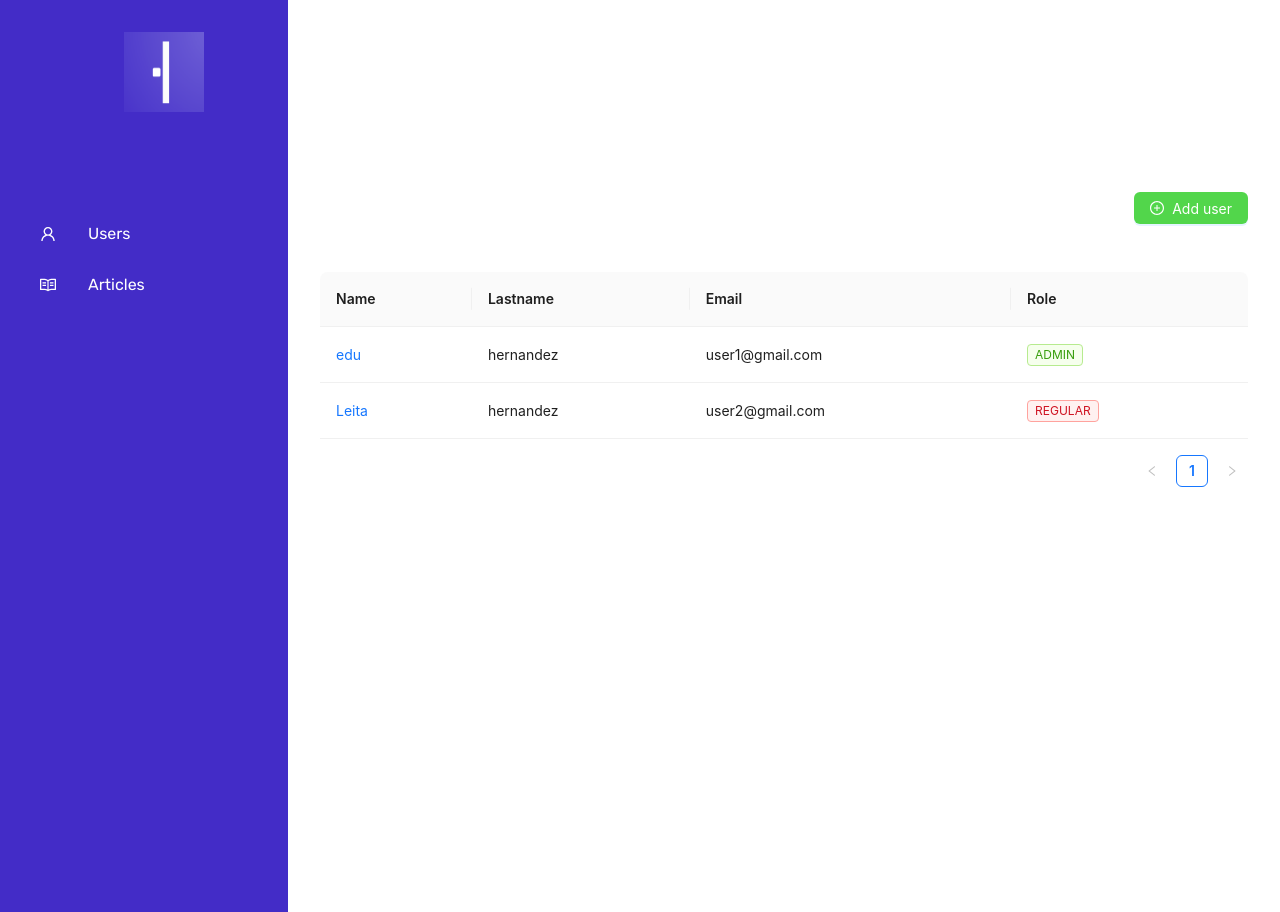
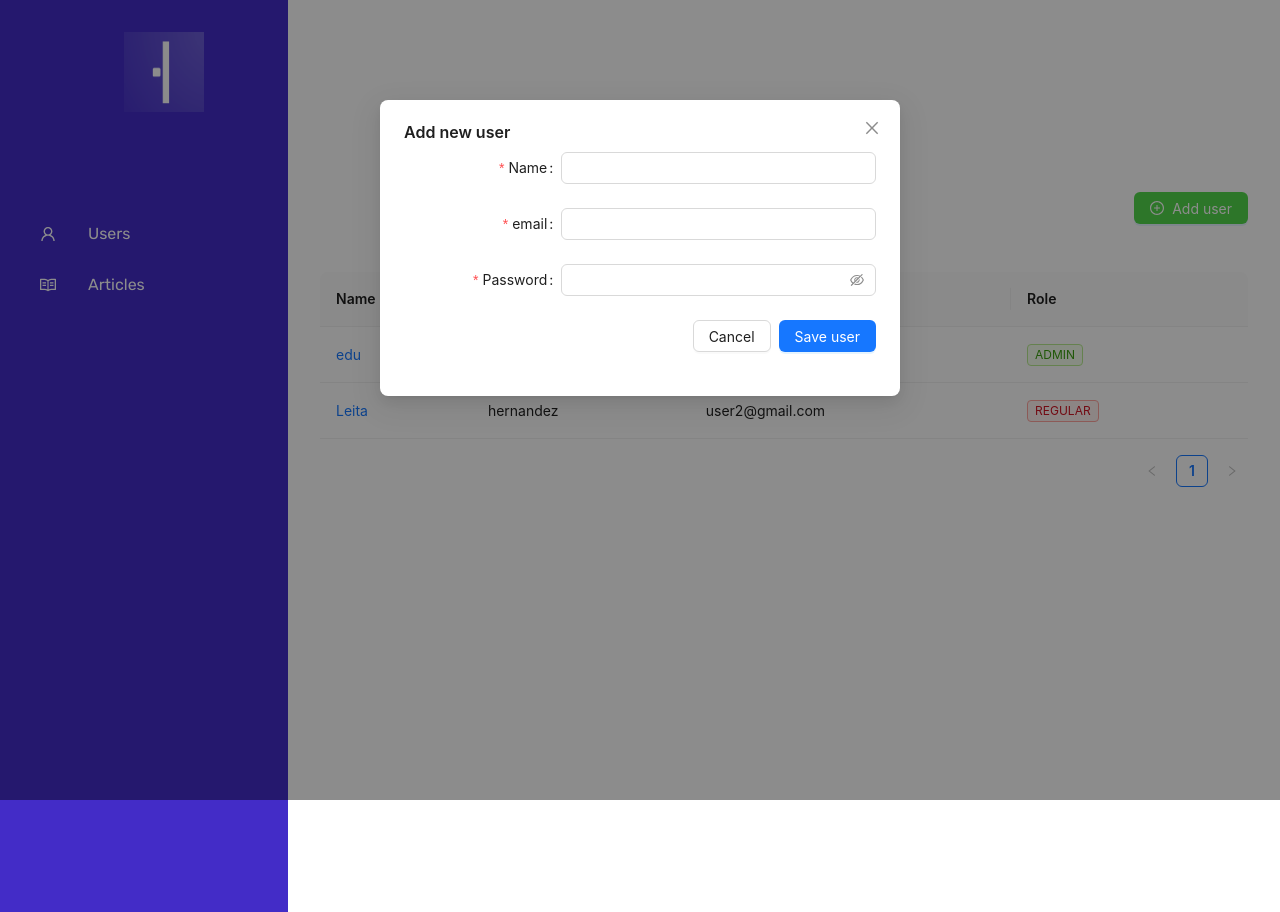
Before and after one commit to eduardohralejandro/logicgateblog_client, a React (Vite) app in the folder admin/: page / in a window 1280 px wide. Both pictures are taken after a click on the button "Add user". Built offline with nearby package versions, Linux system fonts and the light colour scheme.

Commit message:
add user modal, create modal, input and form component, integrete respective layouts with new components in the add user feature

```diff
--- /dev/null
+++ b/admin/src/src/components/addUserFooterLayout/AddUserFooterLayout.tsx
@@ -0,0 +1,20 @@
+import { Form, Row, Col, Button } from "antd";
+
+const AddUserFooterLayout = () => {
+  return (
+    <Form.Item>
+      <Row justify="end">
+        <Col style={{ marginRight: 8 }}>
+          <Button htmlType="reset">Cancel</Button>
+        </Col>
+        <Col>
+          <Button type="primary" htmlType="submit">
+            Save user
+          </Button>
+        </Col>
+      </Row>
+    </Form.Item>
+  );
+};
+
+export default AddUserFooterLayout;
--- /dev/null
+++ b/admin/src/src/components/addUserLayout/AddUserLayout.tsx
@@ -0,0 +1,48 @@
+import FormElement from "../form/FormElement";
+import InputElement from "../input/InputElement";
+
+import { Input, Form } from "antd";
+
+type FieldType = {
+  name: string;
+  password: string;
+  email: string;
+};
+
+const AddUserLayout = () => {
+  const inputs = () => (
+    <>
+      <Form.Item<FieldType>
+        label="Name"
+        name="name"
+        rules={[{ required: true, message: "Please input your name!" }]}
+      >
+        <InputElement />
+      </Form.Item>
+
+      <Form.Item<FieldType>
+        label="email"
+        name="email"
+        rules={[{ required: true, message: "Please input your email!" }]}
+      >
+        <Input />
+      </Form.Item>
+
+      <Form.Item<FieldType>
+        label="Password"
+        name="password"
+        rules={[{ required: true, message: "Please input your password!" }]}
+      >
+        <Input.Password />
+      </Form.Item>
+    </>
+  );
+
+  return (
+    <>
+      <FormElement children={inputs()} />
+    </>
+  );
+};
+
+export default AddUserLayout;
--- a/admin/src/src/components/button/ButtonElement.tsx
+++ b/admin/src/src/components/button/ButtonElement.tsx
@@ -1,16 +1,24 @@
-import { CSSProperties, FC, ReactNode } from "react";
+import { CSSProperties, FC, MouseEventHandler, ReactNode } from "react";
 import { Button } from "antd";
 
 interface IButtonProps {
-  text?: string;
+  text: string;
+  onClick?: MouseEventHandler<HTMLElement> | undefined;
   icon?: ReactNode;
   style?: CSSProperties;
+  htmlType?: string;
   type?: "text" | "link" | "default" | "primary" | "dashed";
 }
 
-const ButtonElement: FC<IButtonProps> = ({ text, icon, style, type }) => {
+const ButtonElement: FC<IButtonProps> = ({
+  text,
+  icon,
+  style,
+  type,
+  onClick,
+}) => {
   return (
-    <Button type={type} style={style} icon={icon}>
+    <Button type={type} style={style} icon={icon} onClick={onClick}>
       {text}
     </Button>
   );
--- /dev/null
+++ b/admin/src/src/components/form/FormElement.tsx
@@ -0,0 +1,47 @@
+import { FC, ReactNode } from "react";
+import { Form } from "antd";
+
+interface IFormProps {
+  children: ReactNode;
+}
+
+interface MyFormValues {
+  [field: string]: string;
+}
+
+interface IErrorInfo {
+  values: MyFormValues;
+  errorFields: {
+    name: (string | number)[];
+    errors: string[];
+  }[];
+  outOfDate: boolean;
+}
+
+const FormElement: FC<IFormProps> = ({ children }) => {
+  const onFinish = (values: string) => {
+    console.log("Success:", values);
+  };
+
+  const onFinishFailed = (errorInfo: IErrorInfo) => {
+    console.log("Failed:", errorInfo);
+  };
+
+  return (
+    <>
+      <Form
+        name="basic"
+        labelCol={{ span: 8 }}
+        wrapperCol={{ span: 16 }}
+        style={{ maxWidth: 600 }}
+        onFinish={onFinish}
+        onFinishFailed={onFinishFailed}
+        autoComplete="on"
+      >
+        {children}
+      </Form>
+    </>
+  );
+};
+
+export default FormElement;
--- /dev/null
+++ b/admin/src/src/components/input/InputElement.tsx
@@ -0,0 +1,11 @@
+import { Input } from "antd";
+
+const InputElement = () => {
+  return (
+    <>
+      <Input />
+    </>
+  );
+};
+
+export default InputElement;
--- /dev/null
+++ b/admin/src/src/components/modal/ModalElement.tsx
@@ -0,0 +1,39 @@
+import { CSSProperties, FC, MouseEvent, ReactNode } from "react";
+import { Modal } from "antd";
+
+interface IModalProps {
+  children: ReactNode;
+  open: boolean;
+  title: string;
+  handleOk: (event: MouseEvent<HTMLElement>) => void;
+  handleCancel: (event: MouseEvent<HTMLElement>) => void;
+  style?: CSSProperties;
+  width?: string;
+  height?: string;
+  footer?: ReactNode;
+}
+
+const ModalElement: FC<IModalProps> = ({
+  children,
+  open,
+  handleOk,
+  handleCancel,
+  title,
+  footer,
+}) => {
+  return (
+    <>
+      <Modal
+        title={title}
+        open={open}
+        onOk={handleOk}
+        onCancel={handleCancel}
+        footer={footer}
+      >
+        {children}
+      </Modal>
+    </>
+  );
+};
+
+export default ModalElement;
--- a/admin/src/src/components/navbar_links/NavBarLinks.tsx
+++ b/admin/src/src/components/navbar_links/NavBarLinks.tsx
@@ -2,7 +2,6 @@ import { UserOutlined, ReadOutlined } from "@ant-design/icons";
 
 import Logo from "../logo/Logo";
 import styles from "./nav_bar_links.module.scss";
-
 
 const NavBarLinks = () => {
   const customStyles = { fontSize: "1rem", color: "white" };
--- a/admin/src/src/components/user_item/UserItem.tsx
+++ b/admin/src/src/components/user_item/UserItem.tsx
@@ -1,11 +1,33 @@
+import { useState, MouseEvent } from "react";
+import { PlusCircleOutlined } from "@ant-design/icons";
+
 import UserList from "../user_list/UserList";
 import ButtonElement from "../button/ButtonElement";
+import ModalElement from "../modal/ModalElement";
+import AddUserLayout from "../addUserLayout/AddUserLayout";
+import AddUserFooterLayout from "../addUserFooterLayout/AddUserFooterLayout";
 
-import { PlusCircleOutlined } from "@ant-design/icons";
 import styles from "./user_item.module.scss";
 
 const UserItem = () => {
   const customStyles = { backgroundColor: "#52d64b" };
+
+  const [open, setOpen] = useState(false);
+
+  const showModal = () => {
+    setOpen(true);
+  };
+
+  const handleOk = (event: MouseEvent<HTMLElement>) => {
+    console.log(event);
+    setOpen(false);
+  };
+
+  const handleCancel = (event: MouseEvent<HTMLElement>) => {
+    console.log(event);
+    setOpen(false);
+  };
+
   return (
     <>
       <div className={styles.outer_box_user_item}>
@@ -15,6 +37,15 @@ const UserItem = () => {
             type="primary"
             text="Add user"
             icon={<PlusCircleOutlined />}
+            onClick={showModal}
+          />
+          <ModalElement
+            title="Add new user"
+            open={open}
+            handleCancel={handleCancel}
+            handleOk={handleOk}
+            children={<AddUserLayout />}
+            footer={<AddUserFooterLayout />}
           />
         </div>
         <UserList />
```
